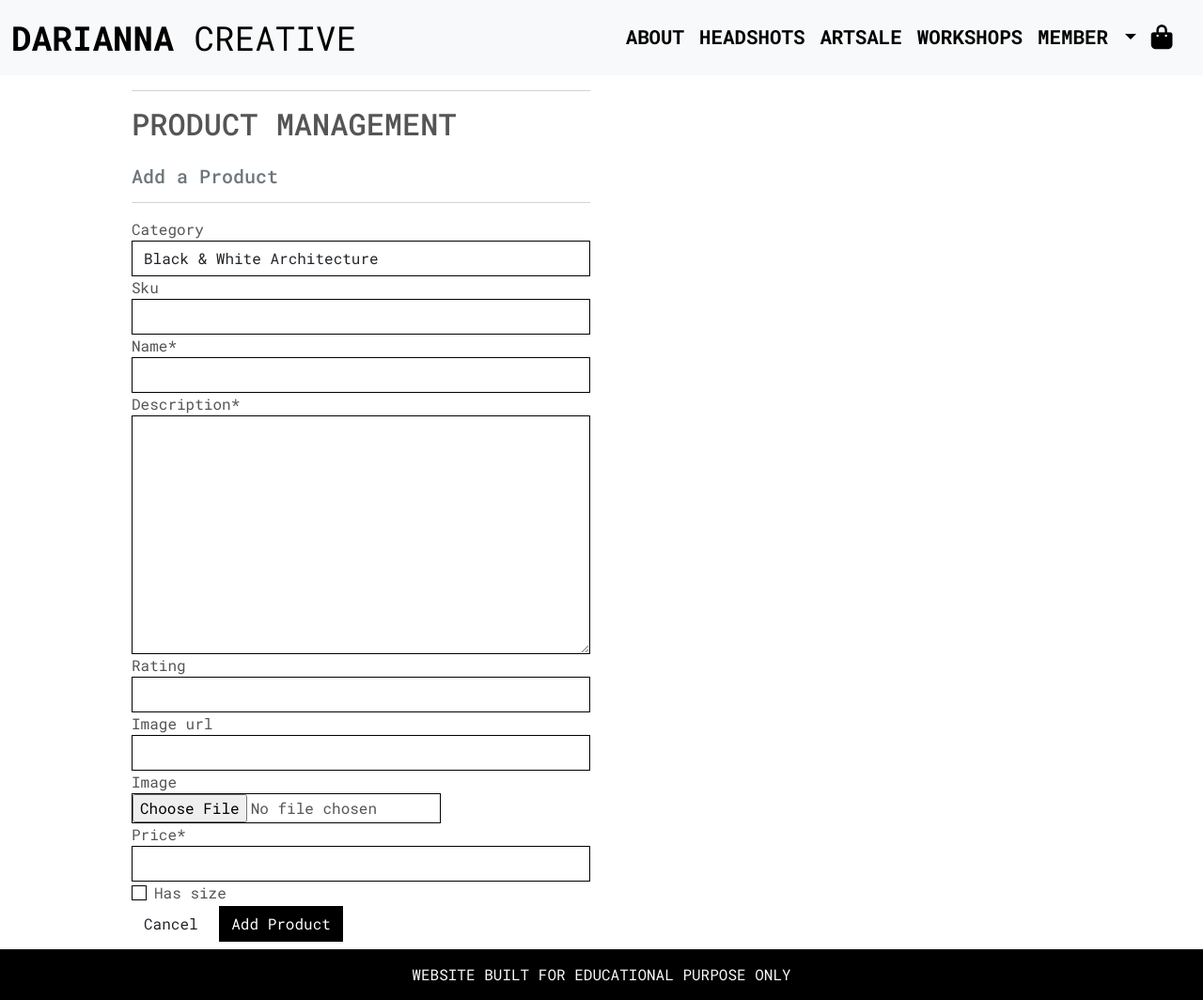
After one commit to AleksandrAtr/darianna-creative, a Django app: page /products/add/ in a window 1280 px wide. The commit adds this page. Shown: the whole page at 94% size. Run offline with Django 3.2, Linux system fonts and the light colour scheme; data comes from the database, SQL or seed files in the repository; some libraries are stand-ins or nearby versions.

Commit message:
add: Add product admin view, template, url

```diff
--- a/artsale/urls.py
+++ b/artsale/urls.py
@@ -1,9 +1,9 @@
 from django.urls import path
 from . import views
-from products.views import product_detail
+# from products.views import product_detail
 
 # Define URL patterns for the headshots app
 urlpatterns = [
     path('', views.artsale_products, name='artsale'),
-    path('product_detail/<product_id>/', product_detail, name='product_detail'),
+    # path('', product_detail, name='product_detail'),
 ]
--- a/checkout/templates/checkout/checkout.html
+++ b/checkout/templates/checkout/checkout.html
@@ -39,7 +39,7 @@
                 {% for item in bag_items %}
                     <div class="row">
                         <div class="col-2 mb-1">
-                            <a href="{% url 'product_detail' item.product.id %}">
+                            <a href="{% url 'product-detail' item.product.id %}">
                                 {% if item.product.image %}
                                     <img class="w-100" src="{{ item.product.image.url }}" alt="{{ product.name }}">
                                 {% else %}
--- a/headshots/urls.py
+++ b/headshots/urls.py
@@ -1,9 +1,9 @@
 from django.urls import path
 from . import views
-from products.views import product_detail
+# from products.views import product_detail
 
 # Define URL patterns for the headshots app
 urlpatterns = [
     path('', views.photo_studio_products, name='headshots'),
-    path('product_detail/<product_id>/', product_detail, name='product_detail'),
+    # path('product_detail/<product_id>/', product_detail, name='product_detail'),
 ]
--- /dev/null
+++ b/products/forms.py
@@ -0,0 +1,18 @@
+from django import forms
+from .models import Product, Category
+
+
+class ProductForm(forms.ModelForm):
+
+    class Meta:
+        model = Product
+        fields = '__all__'
+
+    def __init__(self, *args, **kwargs):
+        super().__init__(*args, **kwargs)
+        categories = Category.objects.all()
+        friendly_names = [(c.id, c.get_friendly_name()) for c in categories]
+
+        self.fields['category'].choices = friendly_names
+        for field_name, field in self.fields.items():
+            field.widget.attrs['class'] = 'border-black rounded-0'
--- /dev/null
+++ b/products/templates/products/add_product.html
@@ -0,0 +1,29 @@
+{% extends "base.html" %}
+{% load static %}
+
+{% block content %}
+    <div class="overlay"></div>
+    <div class="container">
+        <div class="row">
+            <div class="col-12 col-md-6">
+                <hr>
+                <h2 class="logo-font mb-4">Product Management</h2>
+                <h5 class="text-muted">Add a Product</h5>
+                <hr>
+            </div>
+        </div>
+
+        <div class="row">
+            <div class="col-12 col-md-6">
+                <form method="POST" action="{% url 'add_product' %}" class="form mb-2" enctype="multipart/form-data">
+                    {% csrf_token %}
+                    {{ form | crispy }}
+                    <div class="text-right">
+                        <a class="btn btn-outline-black rounded-0" href="{% url 'home' %}">Cancel</a>
+                        <button class="btn btn-black rounded-0" type="submit">Add Product</button>
+                    </div>
+                </form>
+            </div>
+        </div>
+    </div>
+{% endblock %}
--- a/products/urls.py
+++ b/products/urls.py
@@ -5,5 +5,5 @@ from . import views
 
 urlpatterns = [
     path('product-detail/<product_id>/', views.product_detail, name='product-detail'),
-    # Other URL patterns for products as needed
+    path('add/', views.add_product, name='add_product'),
 ]
--- a/products/views.py
+++ b/products/views.py
@@ -1,5 +1,6 @@
 from django.shortcuts import render, get_object_or_404
 from products.models import Product, Category
+from .forms import ProductForm
 
 # Create your views here.
 def product_detail(request, product_id):
@@ -28,3 +29,13 @@ def product_detail(request, product_id):
 
      # Render the product detail page with the product data
     return render(request, 'products/product_detail.html', context)
+
+def add_product(request):
+    """ Add a product to the store """
+    form = ProductForm()
+    template = 'products/add_product.html'
+    context = {
+        'form': form,
+    }
+
+    return render(request, template, context)
--- a/workshops/urls.py
+++ b/workshops/urls.py
@@ -1,9 +1,9 @@
 from django.urls import path
 from . import views
-from products.views import product_detail
+# from products.views import product_detail
 
 # Define URL patterns for the headshots app
 urlpatterns = [
     path('', views.workshop_products, name='workshop'),
-    path('product_detail/<product_id>/', product_detail, name='product_detail'),
+    # path('product_detail/<product_id>/', product_detail, name='product_detail'),
 ]
```
